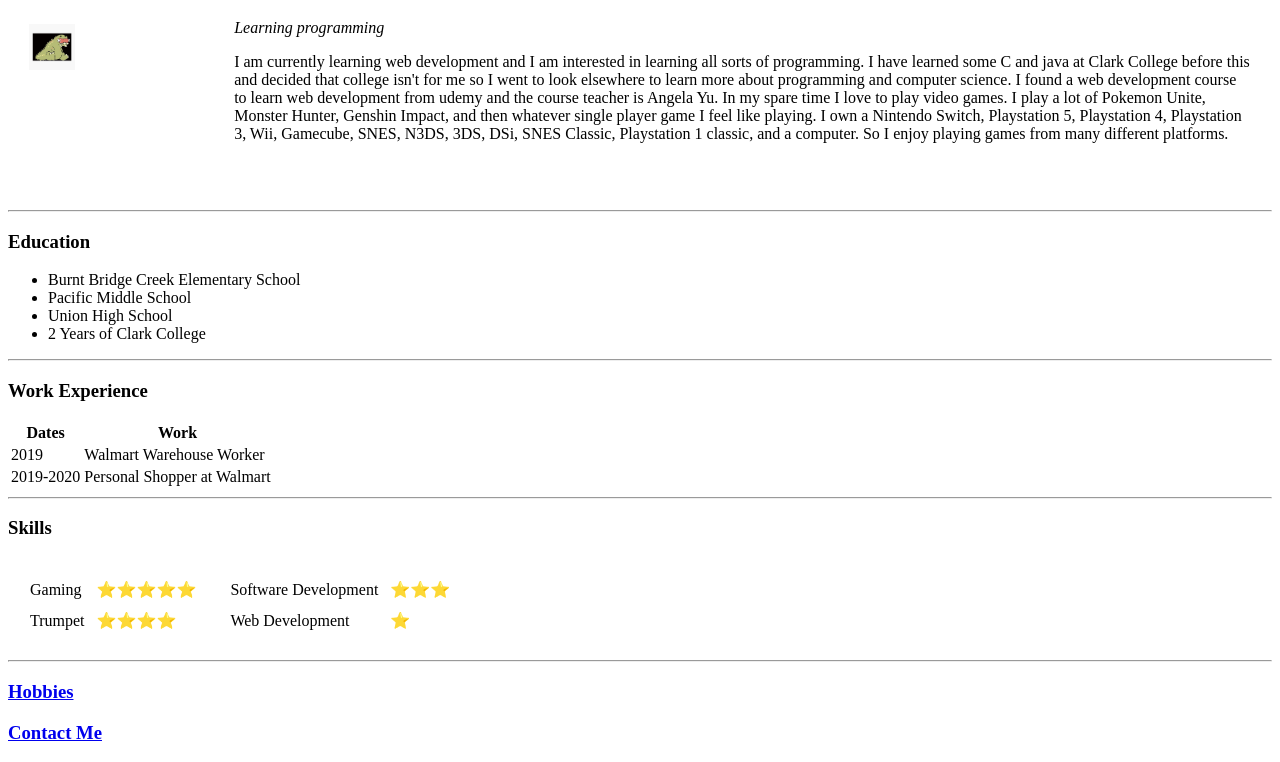
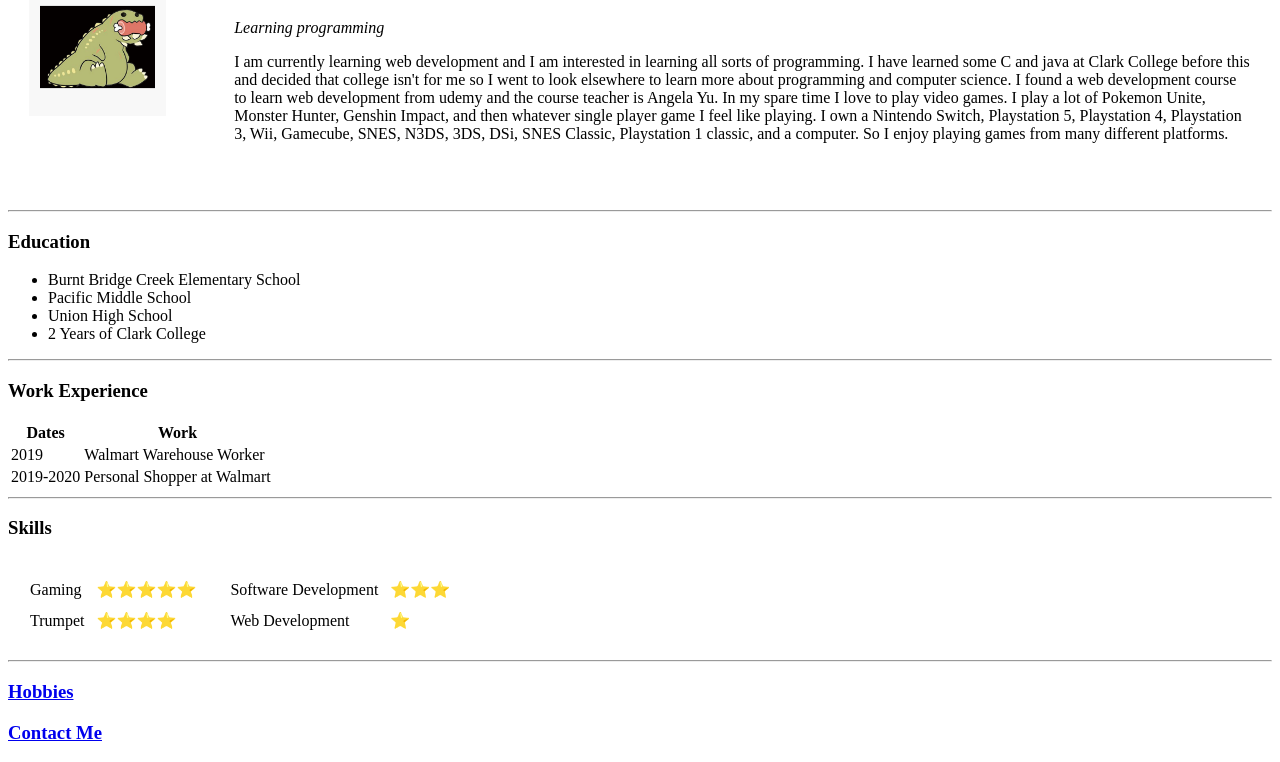
Before and after one commit to Jar270/cv, a plain HTML site: page index.html in a window 1280 px wide. Shown: the part 90-852 px from the top of the page. Drawn offline with Linux system fonts and the light colour scheme.

Commit message:
Adjusted picture size

```diff
--- a/index.html
+++ b/index.html
@@ -8,7 +8,7 @@
     <table cellspacing="20">
       <tbody>
         <tr>
-          <td><img src="deviljho.jpg" width="25%" alt="failed"></td>
+          <td><img src="deviljho.jpg" width="75%" alt="failed"></td>
           <td>
             <h1>Jared Freeman</h1>
             <p><em>Learning programming</em></p>
```
